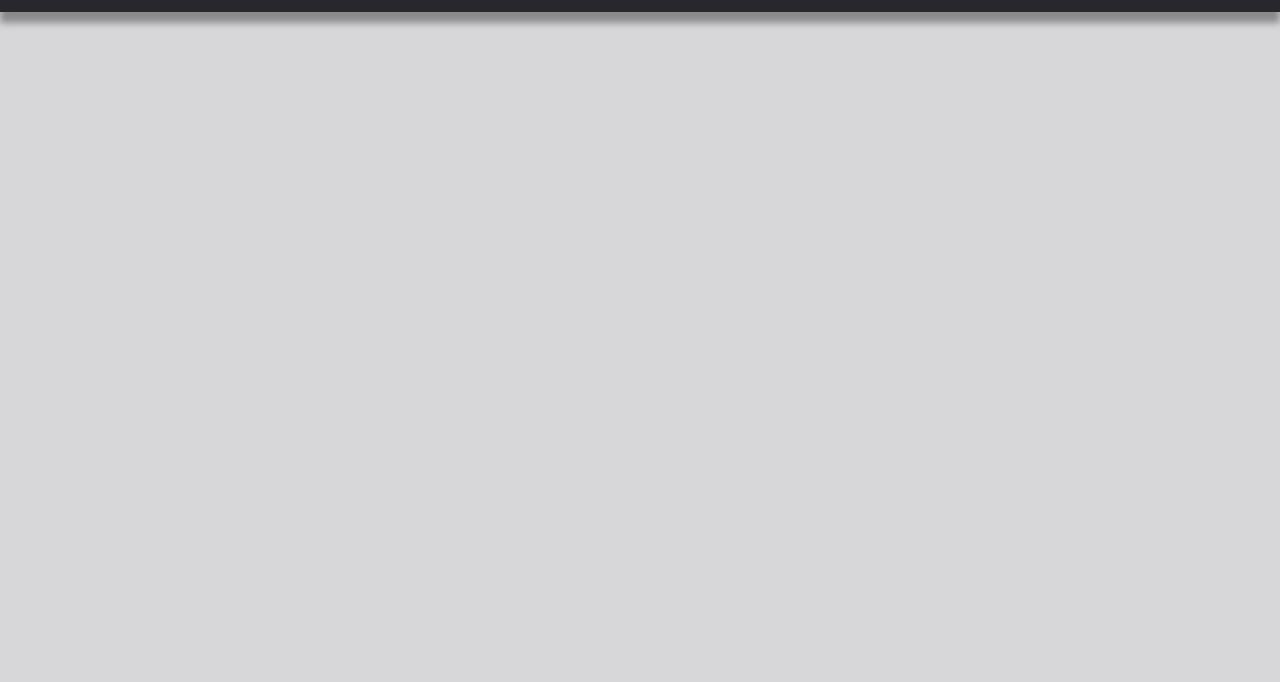
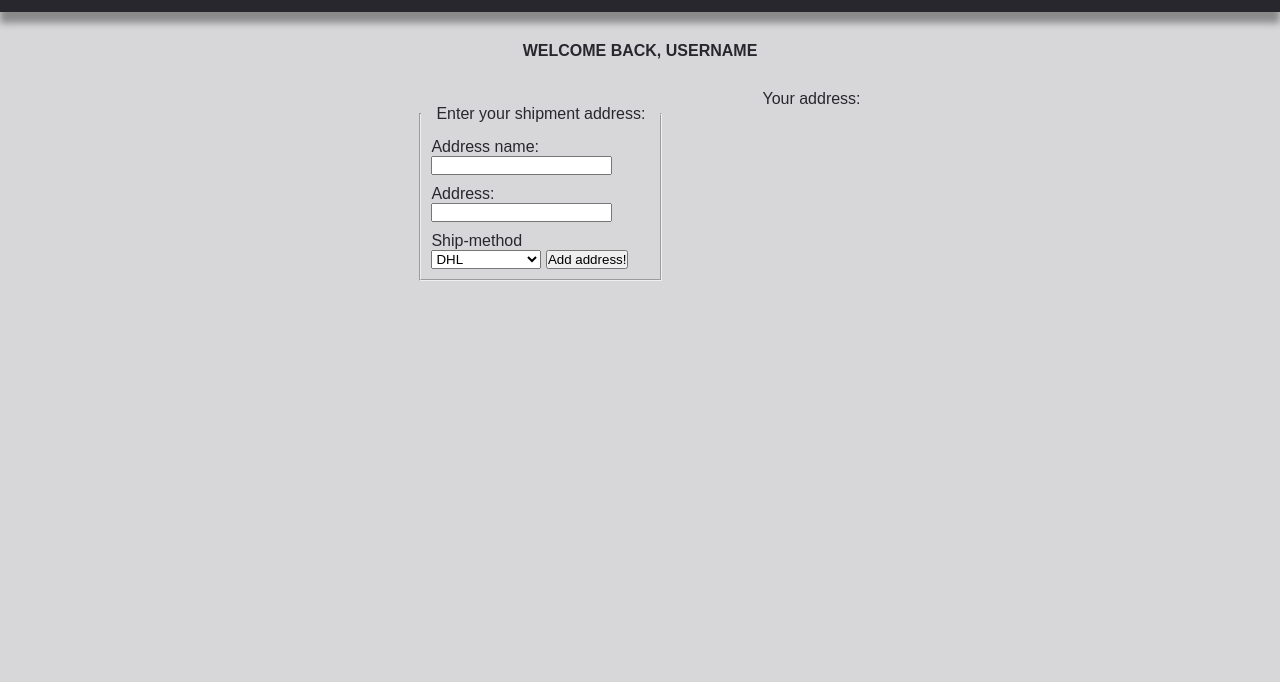
Before and after one commit to igoose87/orbitbox-website, a plain HTML site: page account.html in a window 1280 px wide. Shown: the part 56-738 px from the top of the page. Drawn offline with Linux system fonts and the light colour scheme; a web font is replaced by a local one.

Commit message:
feat: start work with localstorage

```diff
--- a/account.html
+++ b/account.html
@@ -48,7 +48,37 @@
     </header>
 
     <main class="main">
-
+      <div class="banner">
+        Welcome back, username
+      </div>
+      <div class="shipment-info">
+        <div class="shipment-info-form">
+          <form id="shipment-form">
+            <fieldset>
+              <legend class="form-element">Enter your shipment address:</legend>
+              <label class="address-form-item" for="address-name">Address name:</label><br>
+              <input class="address-form-item" type="text" name="address-name" id="address-name"><br>
+              <label class="address-form-item" for="address">Address:</label><br>
+              <input class="address-form-item" type="text" name="address" id="address"><br>
+              <label class="address-form-item" for="ship-method">Ship-method</label><br>
+              <select name="ship-method" id="ship-method">
+                <option value="DHL">DHL</option>
+                <option value="UPS">UPS</option>
+                <option value="store">Pickup in store</option>
+            </select>
+            <input type="submit" value="Add address!" id="submit-address" onclick="submitAddress">
+            </fieldset>
+          </form>
+        </div>
+        <div class="shipment-info-form-output">
+          <div class="addresses">
+            Your address:
+          </div>
+          <div id="addresses-content">
+            <input type="submit" value="Delete address!" id="delete-address" onclick="removeAddress">
+          </div>
+        </div>
+      </div>
     </main>
     <footer>
       <div class="content-wrapper" id="footer-wrapper">
@@ -69,5 +99,6 @@
 
   <script src="js/page-load-timer.js"></script>
   <script src="js/active-page.js"></script>
+  <script src="js/localstorage-util.js"></script>
 </body>
 </html>
--- a/css/account-style.css
+++ b/css/account-style.css
@@ -9,3 +9,41 @@
   margin-left: auto;
   margin-right: auto;
 }
+
+.banner {
+  color: var(--black-main);
+  text-transform: uppercase;
+  padding-top: 30px;
+  text-align: center;
+  font-weight: bolder;
+}
+
+.shipment-info {
+  display: flex;
+  flex-direction: row;
+  justify-content: space-around;
+
+  margin-top: 30px;
+
+  color: var(--black-main);
+
+}
+
+.shipment-info-form {
+  margin-right: 50px;
+}
+
+.shipment-info-form-output {
+  display: flex;
+  flex-direction: column;
+  margin-left: 50px;
+}
+
+.form-element {
+  padding: 15px;
+}
+
+.address-form-item, #ship-method {
+  margin-bottom: 10px;
+  margin-left: 10px;
+}
--- /dev/null
+++ b/js/localstorage-util.js
@@ -0,0 +1,35 @@
+let storage = window.localStorage;
+
+let submitAddress = document.getElementById("submit-address");
+submitAddress.addEventListener('click', addAddress);
+let addressesContent = document.getElementById("addresses-content");
+if (storage.getItem("address-name") == null){
+  addressesContent.innerText = ``
+} else {
+  addressesContent.innerText =
+  `
+    ${storage.getItem("address-name")}
+    ${storage.getItem("address")}
+    ${storage.getItem("ship-method")}
+  `
+}
+
+let removeAddress = document.getElementById("delete-address");
+deleteAddress.addEventListener('click', deleteAddress);
+addressesContent.innerText = ``
+
+
+function addAddress() {
+  let addressName = document.getElementById("address-name");
+  let address = document.getElementById("address");
+  let shipMethod = document.getElementById("ship-method");
+  storage.setItem("address-name", addressName.value);
+  storage.setItem("address", address.value);
+  storage.setItem("ship-method", shipMethod.value);
+ }
+
+ function deleteAddress() {
+  storage.removeItem("address-name");
+  storage.removeItem("address");
+  storage.removeItem("ship-method");
+ }
```
